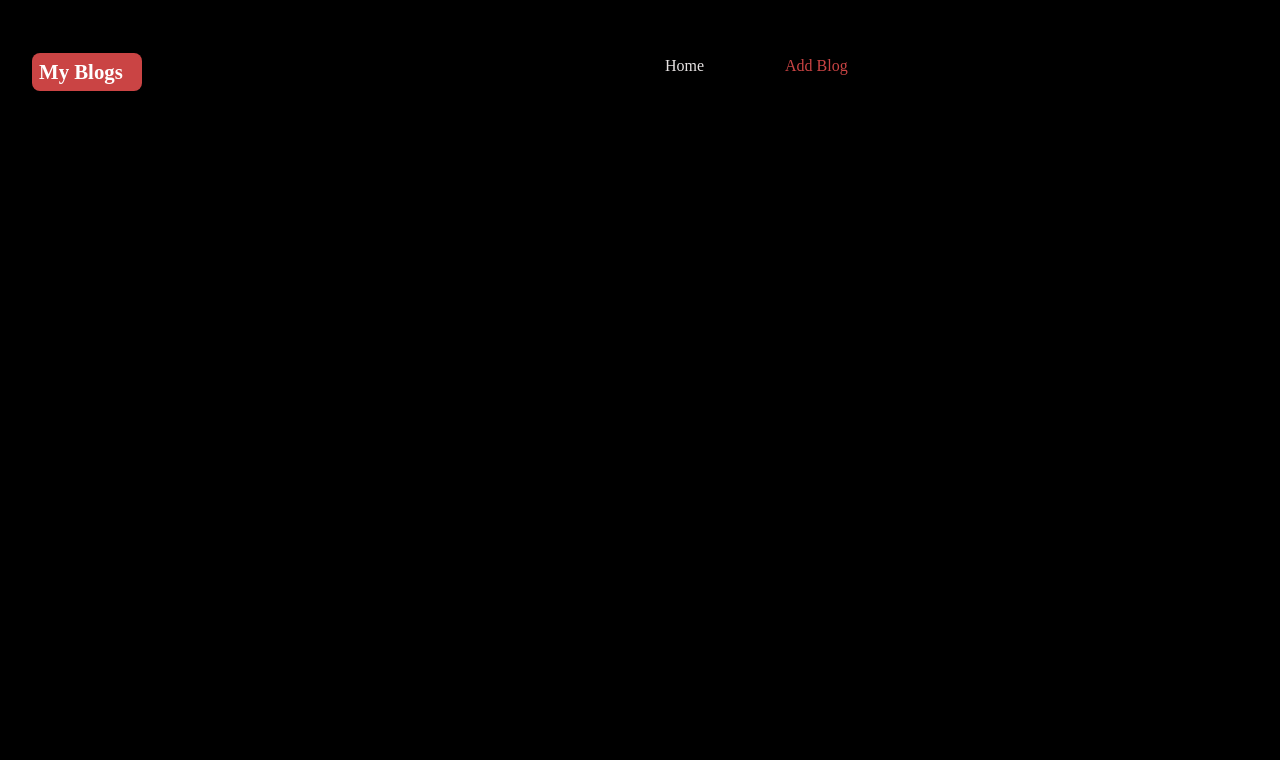
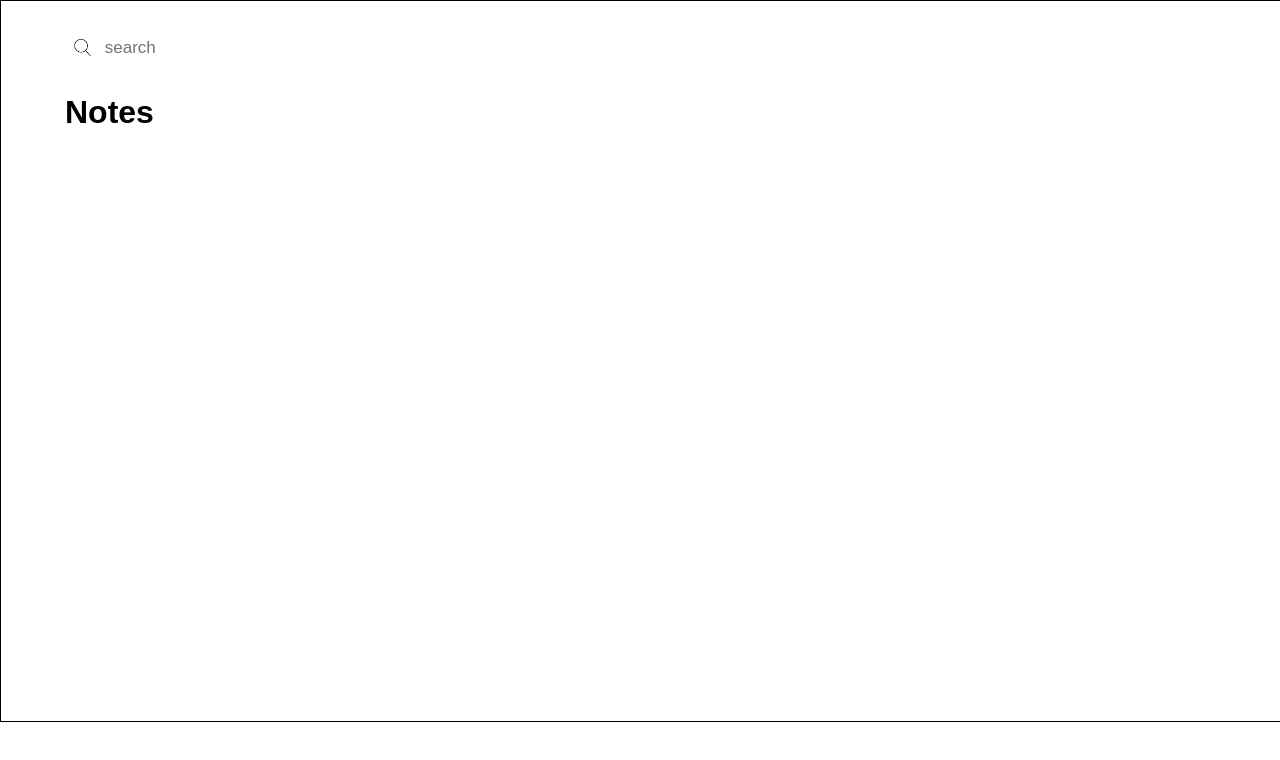
Before and after one commit to Websitedev7849/react-js, a React (Create React App) app: page / in a window 1280 px wide. Shown: the top 760 px of the page. Built offline with nearby package versions, Linux system fonts and the light colour scheme.

Commit message:
added Navbar(searchbar and header)

```diff
--- a/src/Navbar.js
+++ b/src/Navbar.js
@@ -1,12 +1,12 @@
 const Navbar = () => {
     return (
-        <nav className="navbar">
-            <h1 className="web-head">My Blogs</h1>
-            <div className="links">
-                <a href = "/">Home</a>
-                <a href = "/add-blog">Add Blog</a>
-            </div>
-        </nav>
+     <nav className="navbar">
+        <div className="search-bar">
+            <img src="./images/search.png" alt="search bar" />
+            <input type="text" placeholder="search" className="search"/>
+        </div>
+        <h1 className="Notes">Notes</h1>
+     </nav>
     );
 }
 
--- a/src/index.css
+++ b/src/index.css
@@ -1,45 +1,61 @@
 :root{
-  --brdr: 1px solid white;
+  --brdr: 1px solid black;
 }
 
 body {
   margin: 0;
   padding: 0;
-  color: white;
+  font-family: arial;
 }
 
 .main{
-  background-color: black;
-  height: 50rem;
+  border: var(--brdr);
+  height: 45rem;
   width: 100%;
 }
 
   .navbar{
+    height: 5.5rem;
     display: grid;
-  grid-template-columns: 1fr 1fr;
-  padding: 2rem;
+    grid-template-columns: 1fr;
+    align-items: center;
+    padding: 2rem 4rem;
   }
 
-.web-head{
-  background-color: #ca4444;
-  font-size: 1.3rem;
-  width: 6rem;
-  padding: 7px;
-  border-radius: 0.5rem;
+    .search-bar{
+      position: relative;
+      width: 36rem;
+      height: 1.8rem;
+      margin-left: -5px;
+    }
+      .search-bar img{
+        height: 17px;
+        width: 17px;
+        position: absolute;
+        top: 0.4rem;
+        left: 0.9rem;
+        z-index: 1;
       }
 
-.links{
-  width: 15rem;
-  display: grid;
-  grid-template-columns: 1fr 1fr;
-  padding: 25px;
+      .search{
+        height: 1.8rem;
+        width: 100%;
+        position: absolute;
+        top: 0%;
+        padding-left: 2.8rem;
+        border: none;
       }
 
-.links a{
-  color: #e7e3e3;
-  text-decoration: none;
+      .search::placeholder{
+        font: 17px arial;
       }
 
-.links a:last-child{
-  color: #ca4444;
+      .search:focus{
+        outline-width: 0;
+        background-color: #fafafa;
+        border-radius: 6px;
       }
+
+    .Notes{
+      font-size: 2rem;
+    }
```
Also changed, not shown: package.json (+5 -2 lines), public/images/search.png (added), 1 other file (tests, documents, lock files or other folders). Lines whose indentation alone changed are shown as unchanged.
